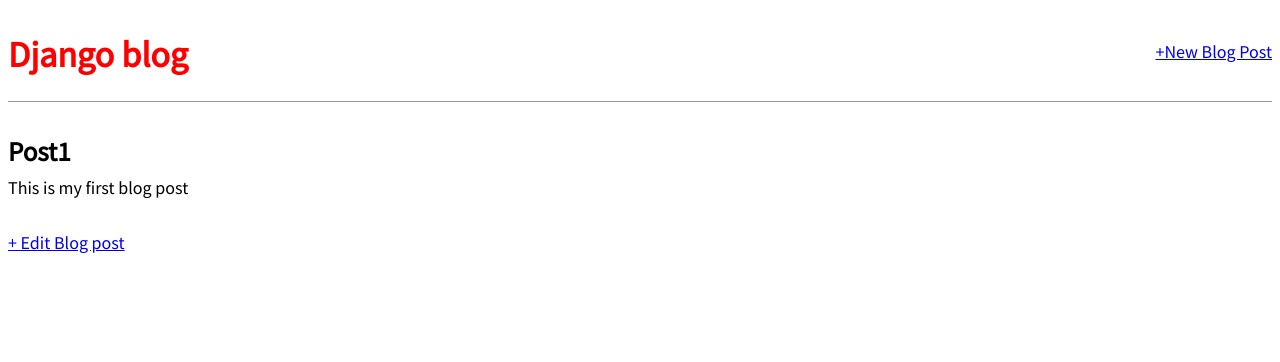
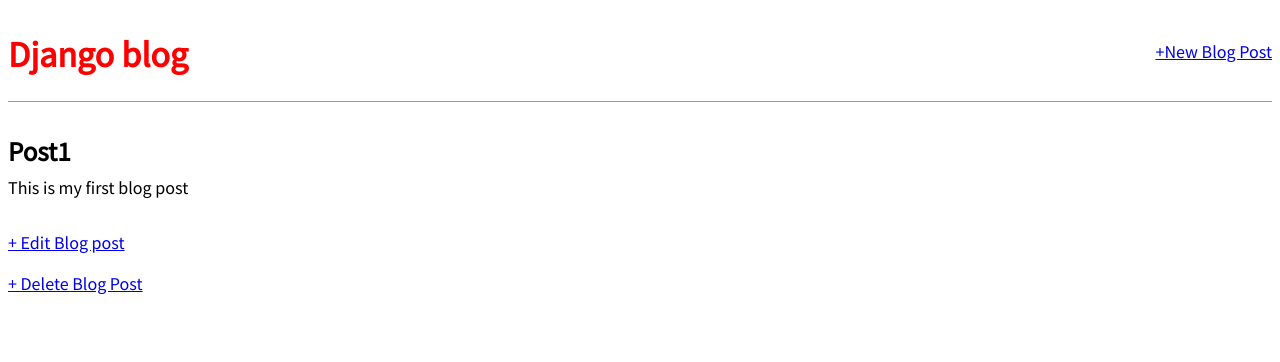
Before and after one commit to PavanKusunuri/django_Blog, a Django app: page /post/1/ in a window 1280 px wide. Shown: the top 362 px of the page. Run offline with Django 3.2, Linux system fonts and the light colour scheme; data comes from the database, SQL or seed files in the repository.

Commit message:
Added Delete Post

```diff
--- a/blog/urls.py
+++ b/blog/urls.py
@@ -1,7 +1,8 @@
 from django.urls import path
-from .views import BlogListView, BlogDetailView, BlogCreateView
+from .views import BlogListView, BlogDetailView, BlogCreateView, BlogUpdateView
 
 urlpatterns = [
+    path('post/<int:pk>/edit/', BlogUpdateView.as_view(), name='post_edit'),
     path('post/new/', BlogCreateView.as_view(), name='post_new'),
     path('post/<int:pk>/', BlogDetailView.as_view(), name='post_detail'),
     path('', BlogListView.as_view(), name='home'),
--- a/blog/views.py
+++ b/blog/views.py
@@ -1,5 +1,6 @@
 from django.views.generic import ListView, DetailView
-from django.views.generic.edit import CreateView
+from django.views.generic.edit import CreateView, UpdateView, DeleteView
+from django.urls import reverse_lazy
 
 from .models import Post
 
@@ -18,3 +19,9 @@ class BlogCreateView(CreateView):
     model = Post
     template_name = 'post_new.html'
     fields = ['title', 'author', 'body']
+
+
+class BlogUpdateView(UpdateView):
+    model = Post
+    template_name = 'post_edit.html'
+    fields = ['title', 'body']
--- a/templates/post_detail.html
+++ b/templates/post_detail.html
@@ -3,5 +3,6 @@
   <h2>{{post.title}}</h2>
   <p>{{post.body}}</p>
 </div>
-<a href="{url 'post_edit' post.pk %}">+ Edit Blog post</a>
+<p><a href="{% url 'post_edit' post.pk %}">+ Edit Blog post</a></p>
+<p><a href="{% url 'post_delete' post.pk %}">+ Delete Blog Post </a></p>
 {% endblock content %}
--- a/templates/post_edit.html
+++ b/templates/post_edit.html
@@ -2,6 +2,7 @@
 <h1>Edit Post</h1>
 <form action="" method="post">
   {% csrf_token %} {{form.as_p}}
+
   <input type="submit" value="Update" />
 </form>
-<% endblock content %}
+{% endblock content %}
```
Also changed, not shown: templates/post_delete.html (added, +10 -0 lines).
